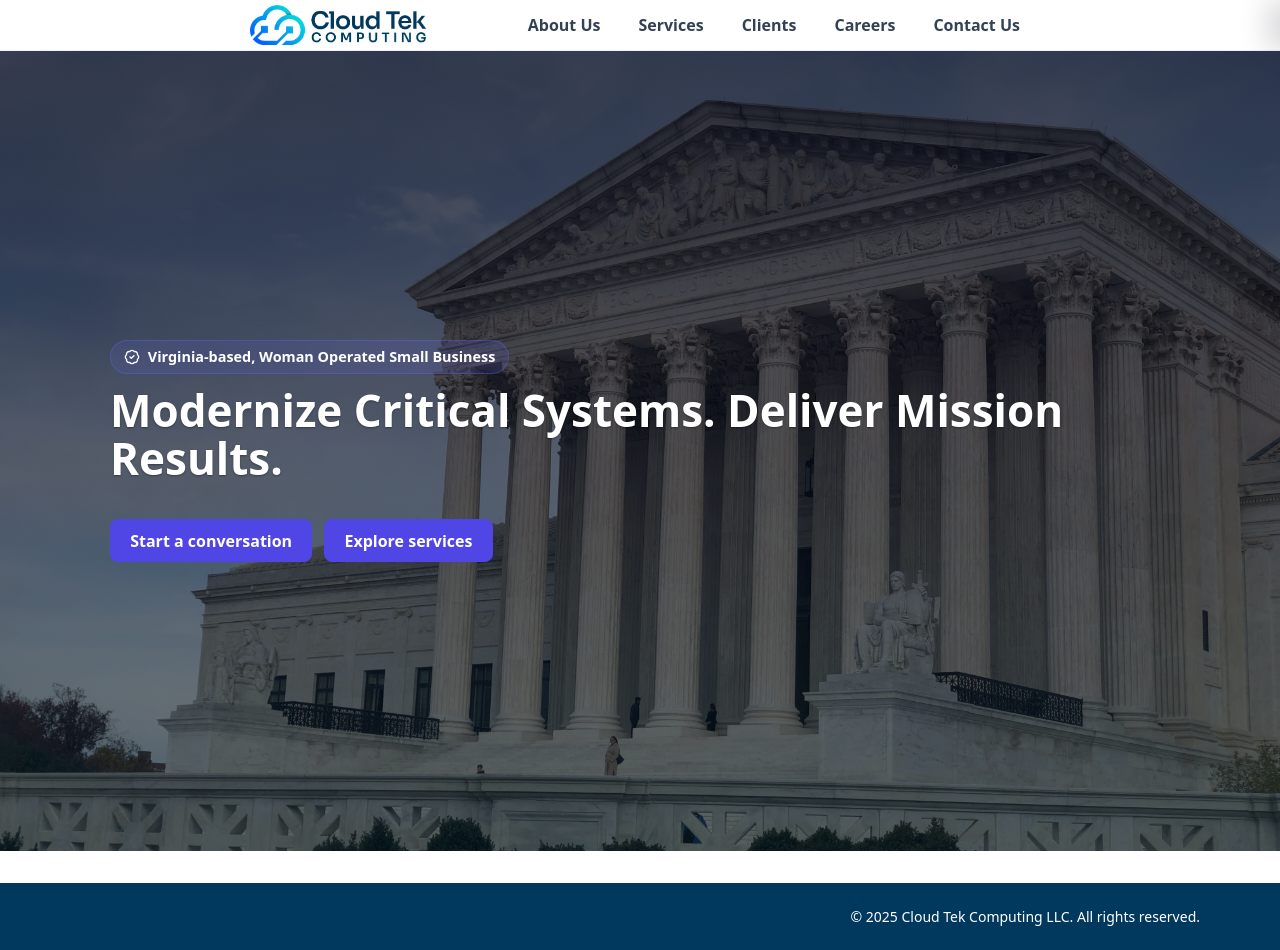
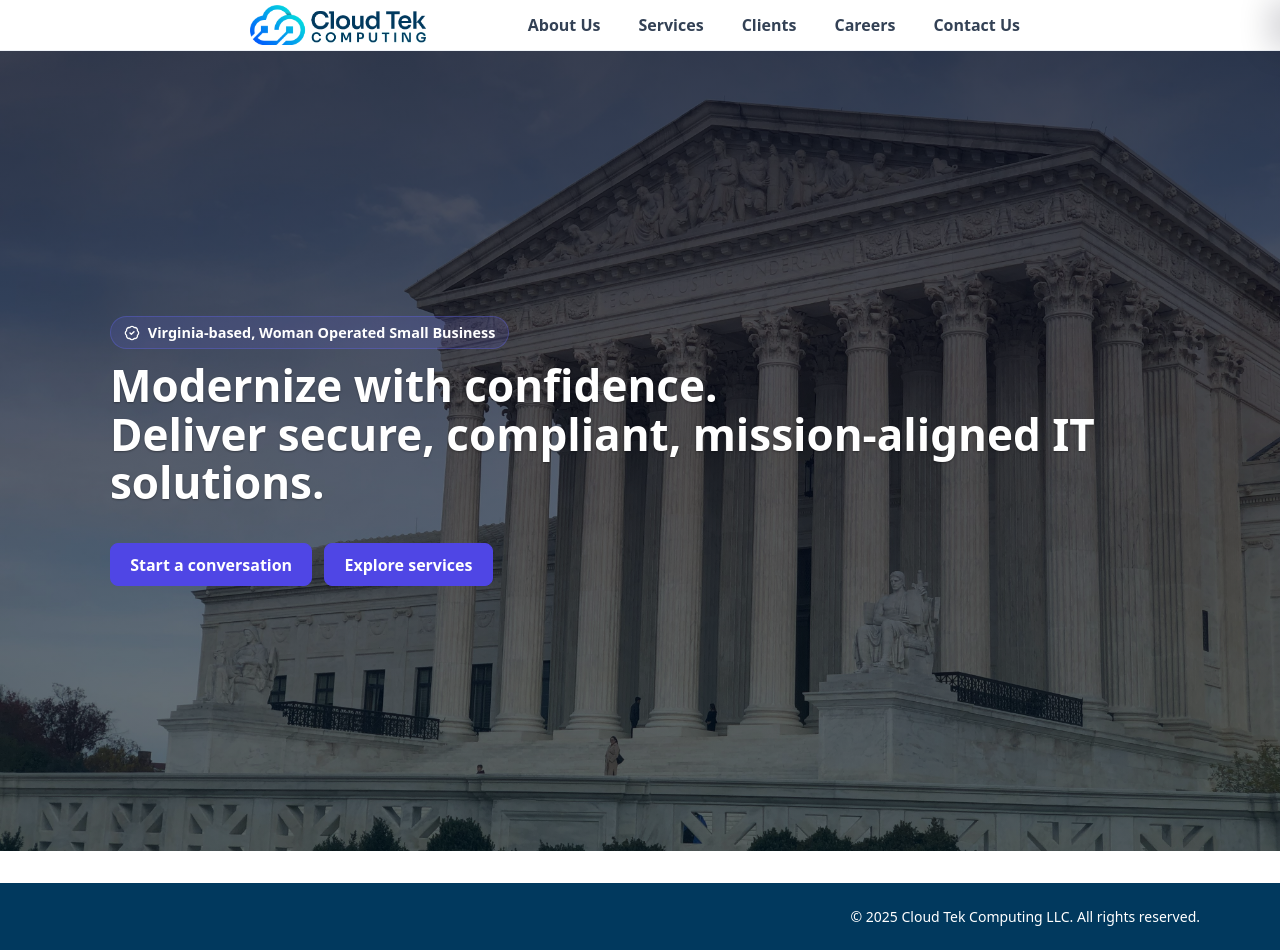
Before and after one commit to loverjulius/cloudtek_full_site, a Next.js app: page / in a window 1280 px wide. Built offline with nearby package versions, Linux system fonts and the light colour scheme.

Commit message:
HomePage - Hero line update

```diff
--- a/app/page.tsx
+++ b/app/page.tsx
@@ -90,7 +90,7 @@ export default function Page() {
           </motion.span>
 
           <motion.h1 className={styles.headline} variants={fadeUp}>
-            Modernize Critical Systems. Deliver Mission Results.
+            Modernize with confidence.<br /> Deliver secure, compliant, mission-aligned IT solutions.
           </motion.h1>
           {/*
 
```
